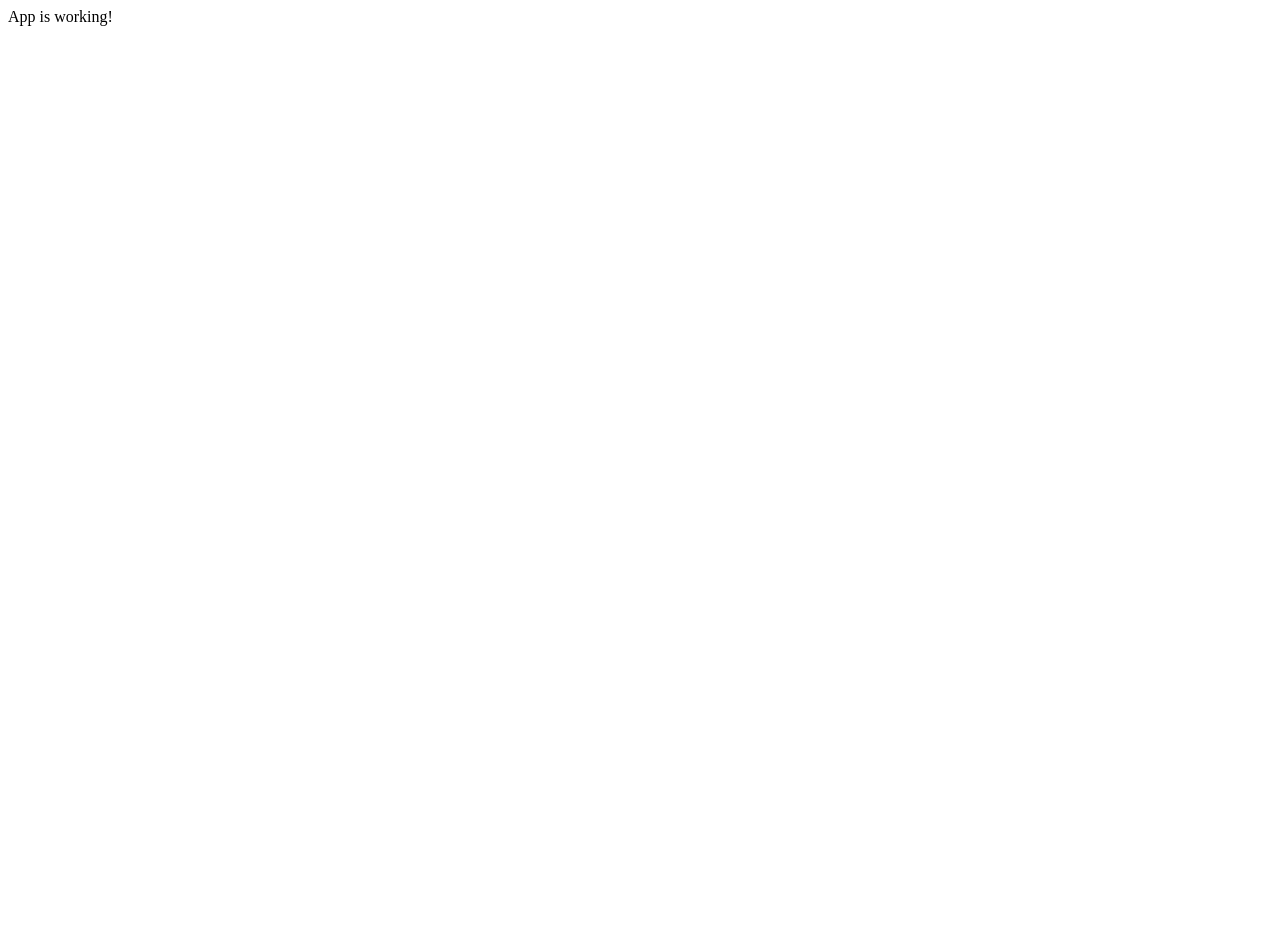
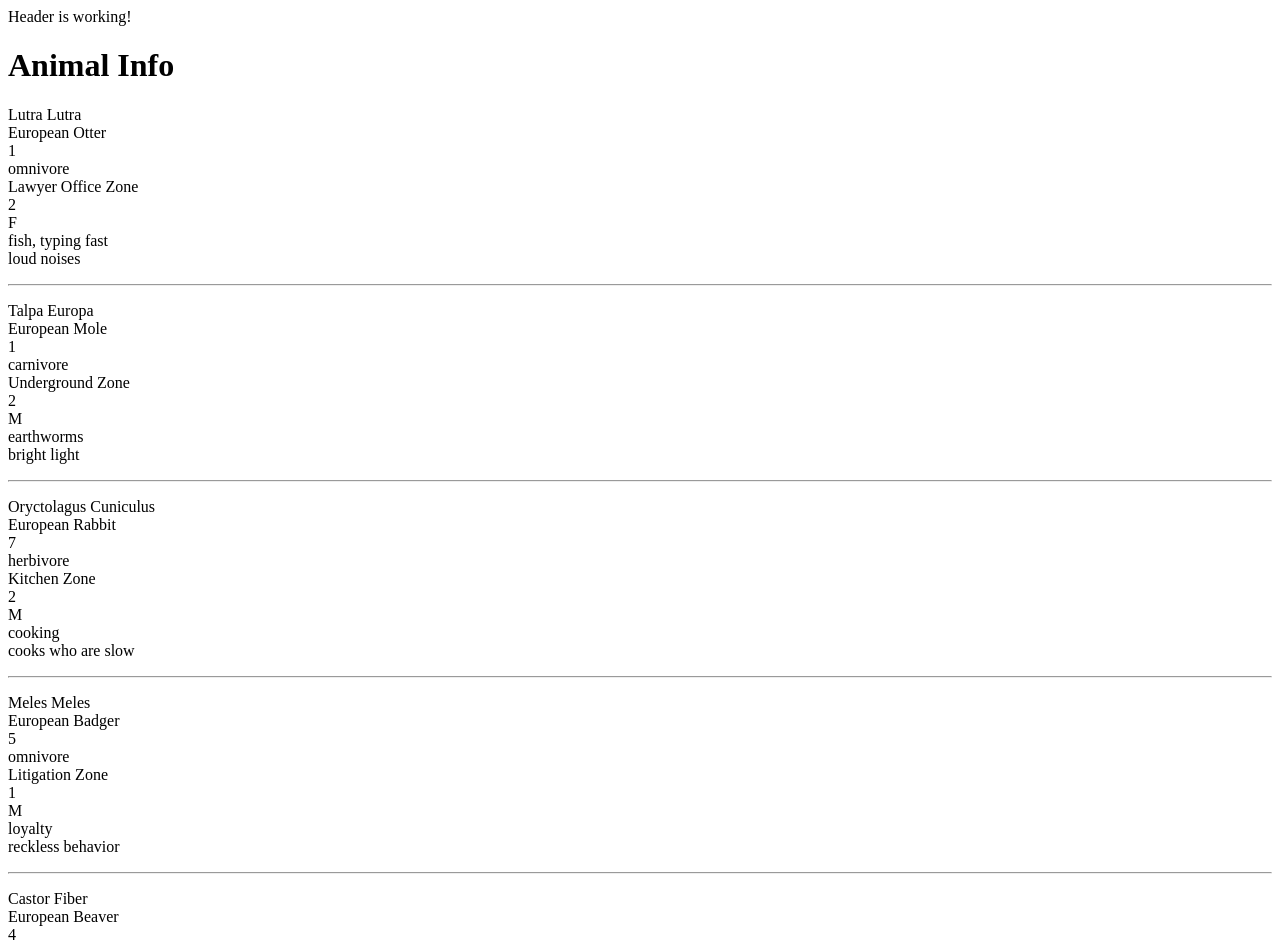
Before and after one commit to thatcat13/react-local-zoo, a React app: page / in a window 1280 px wide. Shown: the top 944 px of the page. Before the commit the page ends 800 px from the top, so only its background shows below. Built offline with nearby package versions, Linux system fonts and the light colour scheme.

Commit message:
format animal component and its parent animal list component to render a master animal list; also add header and addAnimal components

```diff
--- a/package.json
+++ b/package.json
@@ -7,11 +7,12 @@
     "lint": "eslint src/** src/**/**; exit 0",
     "lint --fix": "eslint src/** src/**/** --fix; exit 0",
     "test": "echo \"Error: no test specified\" && exit 1",
-    "start":  "webpack-dev-server"
+    "start": "webpack-dev-server"
   },
   "author": "",
   "license": "ISC",
   "dependencies": {
+    "google-fonts": "^1.0.0",
     "prop-types": "^15.6.0",
     "react": "^16.2.0",
     "react-dom": "^16.2.0",
--- /dev/null
+++ b/src/components/AddAnimal.jsx
@@ -0,0 +1,15 @@
+import React from "react";
+import ReactDOM from "react-dom";
+import { Switch, Route } from 'react-router-dom';
+
+function AddAnimal() {
+  return (
+    <div>
+      AddAnimal is working!
+      <Switch>
+      </Switch>
+    </div>
+  );
+}
+
+export default AddAnimal;
--- /dev/null
+++ b/src/components/Animal.jsx
@@ -0,0 +1,41 @@
+import React from "react";
+import PropTypes from "prop-types";
+
+function Animal(props){
+  const animalListStyle = {
+    listStyle: 'none',
+    padding: 0
+  }
+  return (
+    <div>
+      <ul style={animalListStyle}>
+        <li>{props.latinName}</li>
+        <li>{props.commonName}</li>
+        <li>{props.name}</li>
+        <li>{props.age}</li>
+        <li>{props.diet}</li>
+        <li>{props.housing}</li>
+        <li>{props.caretakers}</li>
+        <li>{props.sex}</li>
+        <li>{props.likes}</li>
+        <li>{props.dislikes}</li>
+      </ul>
+      <hr/>
+    </div>
+  );
+}
+
+Animal.propTypes = {
+  latinName: PropTypes.string,
+  commonName: PropTypes.string,
+  animalName: PropTypes.string,
+  age: PropTypes.number,
+  diet: PropTypes.string,
+  housing: PropTypes.string,
+  caretakers: PropTypes.number,
+  sex: PropTypes.string,
+  likes: PropTypes.string,
+  dislikes: PropTypes.string,
+};
+
+export default Animal;
--- /dev/null
+++ b/src/components/AnimalList.jsx
@@ -0,0 +1,104 @@
+import React from "react";
+import ReactDOM from "react-dom";
+import { Switch, Route } from 'react-router-dom';
+import Animal from './Animal';
+
+const masterAnimalList = [
+  {
+    latinName: 'Lutra Lutra',
+    commonName: 'European Otter',
+    animalName: 'Linda Otter',
+    age: 1,
+    diet: 'omnivore',
+    housing: 'Lawyer Office Zone',
+    caretakers: 2,
+    sex: 'F',
+    likes: 'fish, typing fast',
+    dislikes: 'loud noises'
+  },
+  {
+    latinName: 'Talpa Europa',
+    commonName: 'European Mole',
+    animalName: 'Mole',
+    age: 1,
+    diet: 'carnivore',
+    housing: 'Underground Zone',
+    caretakers: 2,
+    sex: 'M',
+    likes: 'earthworms',
+    dislikes: 'bright light'
+  },
+  {
+    latinName: 'Oryctolagus Cuniculus',
+    commonName: 'European Rabbit',
+    animalName: 'Rabbit',
+    age: 7,
+    diet: 'herbivore',
+    housing: 'Kitchen Zone',
+    caretakers: 2,
+    sex: 'M',
+    likes: 'cooking',
+    dislikes: 'cooks who are slow'
+  },
+  {
+    latinName: 'Meles Meles',
+    commonName: 'European Badger',
+    animalName: 'Clive Badger, Esq.',
+    age: 5,
+    diet: 'omnivore',
+    housing: 'Litigation Zone',
+    caretakers: 1,
+    sex: 'M',
+    likes: 'loyalty',
+    dislikes: 'reckless behavior'
+  },
+  {
+    latinName: 'Castor Fiber',
+    commonName: 'European Beaver',
+    animalName: 'Beaver',
+    age: 4,
+    diet: 'herbivore',
+    housing: 'Litigation Zone',
+    caretakers: 1,
+    sex: 'M',
+    likes: 'helping Mr. Fox',
+    dislikes: 'loud noises'
+  },
+  {
+    latinName: 'Mustela Nivalis',
+    commonName: 'Common Weasel',
+    animalName: 'Wes Anderson',
+    age: 5,
+    diet: 'herbivore',
+    housing: 'American Film Director Zone',
+    caretakers: 0,
+    sex: 'M',
+    likes: 'all things twee',
+    dislikes: 'terrible color palettes'
+  }
+]
+
+function AnimalList(props) {
+  return (
+    <div>
+      <div>
+        <h1>Animal Info</h1>
+        {masterAnimalList.map((animal, index) =>
+          <Animal latinName={animal.latinName}
+            commonName={animal.commonName}
+            animalName={animal.animalName}
+            age={animal.age}
+            diet={animal.diet}
+            housing={animal.housing}
+            caretakers={animal.caretakers}
+            sex={animal.sex}
+            likes={animal.likes}
+            dislikes={animal.dislikes}
+            key={index}/>
+        )}
+      </div>
+    </div>
+  );
+}
+
+export default AnimalList;
--- a/src/components/App.jsx
+++ b/src/components/App.jsx
@@ -1,14 +1,20 @@
 import React from "react";
 import ReactDOM from "react-dom";
 import { Switch, Route } from 'react-router-dom';
+import Header from './Header';
+import AnimalList from './AnimalList';
+import AddAnimal from './AddAnimal';
+
 
 function App() {
   return (
     <div>
+      <Header />
+      <AnimalList />
+      <AddAnimal />
       App is working!
       <Switch>
       </Switch>
-
     </div>
   );
 }
--- /dev/null
+++ b/src/components/Header.jsx
@@ -0,0 +1,15 @@
+import React from "react";
+import ReactDOM from "react-dom";
+import { Switch, Route } from 'react-router-dom';
+
+function Header() {
+  return (
+    <div>
+      Header is working!
+      <Switch>
+      </Switch>
+    </div>
+  );
+}
+
+export default Header;
```
Also changed, not shown: 1 other file (tests, documents, lock files or other folders).
